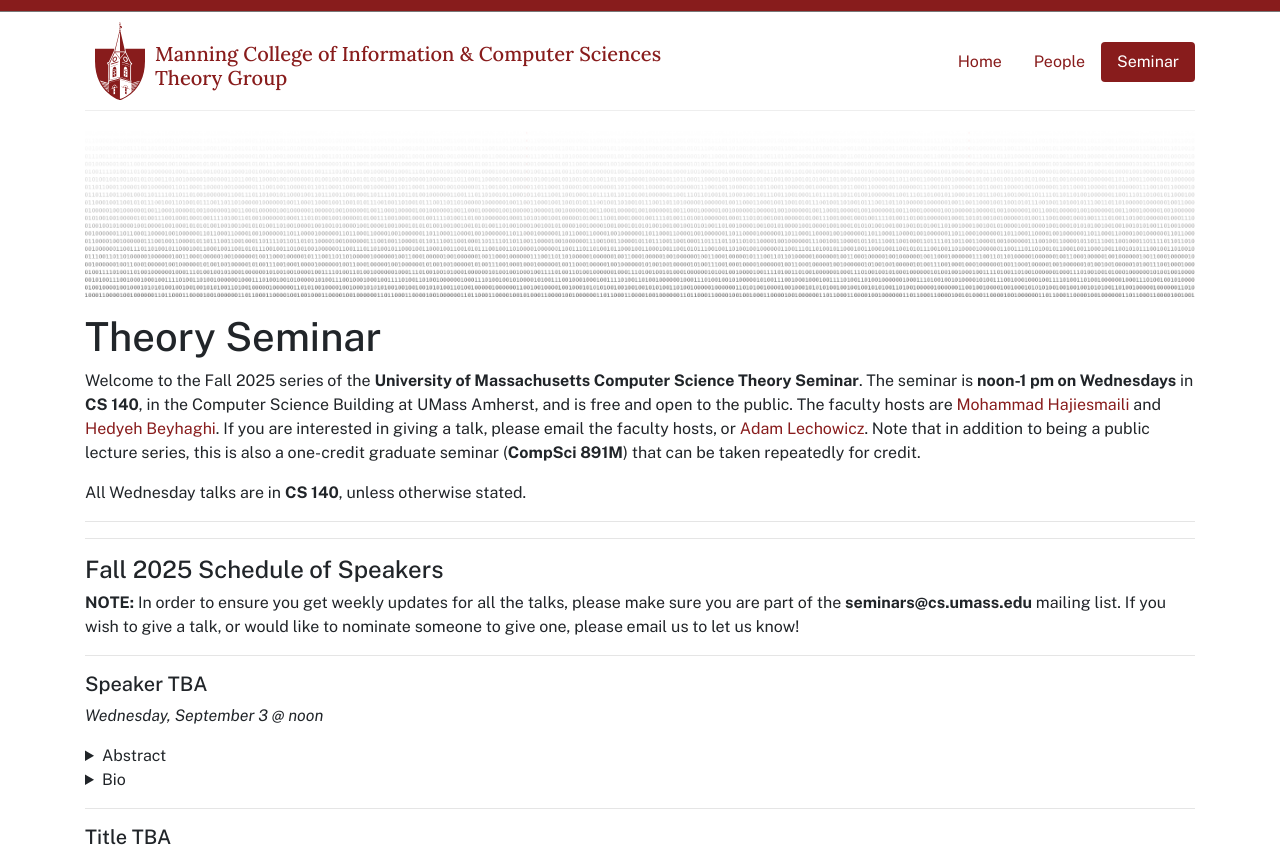
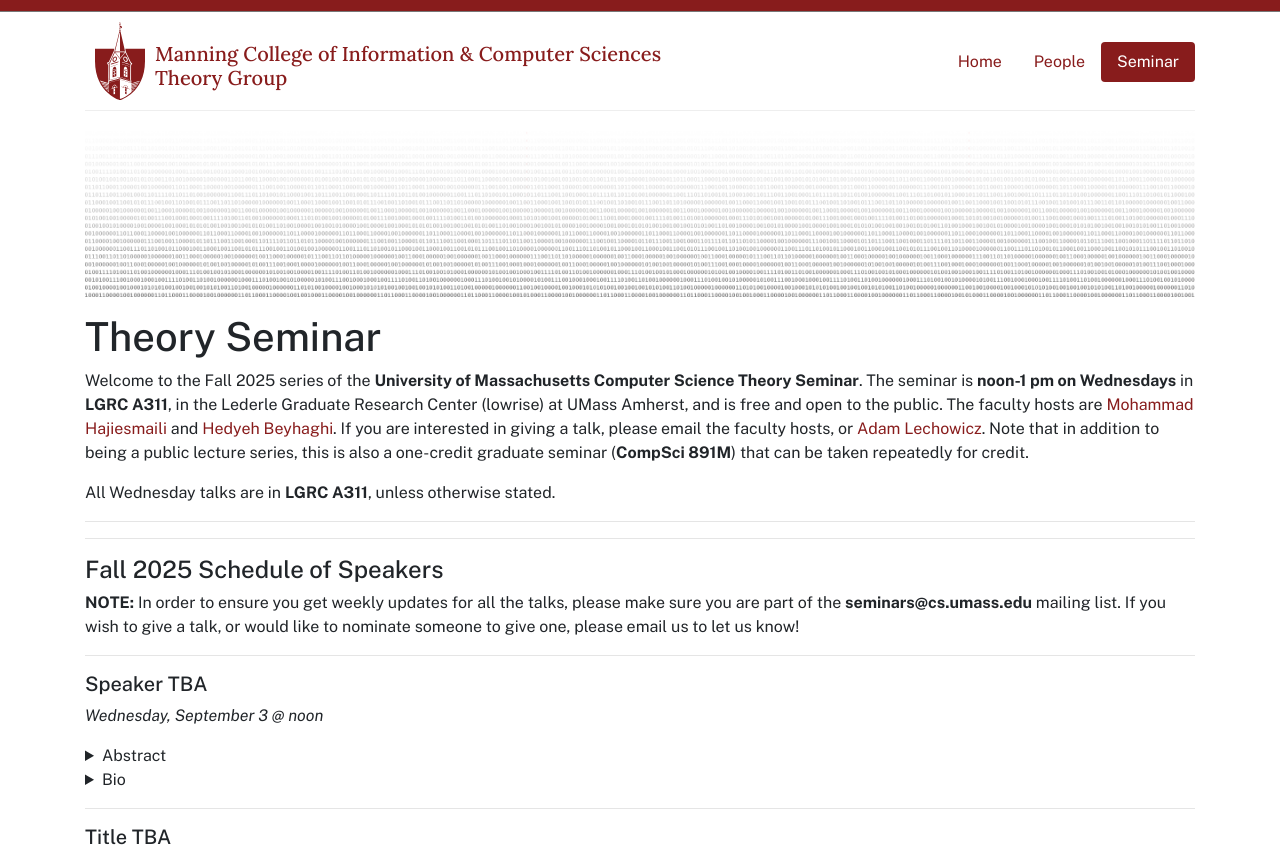
Before and after one commit to umass-theory/umass-theory.github.io, a Jekyll site: the page built from seminar.md, in a window 1280 px wide and 900 px high, cut to the strip 49-900 px from the top of the window. Built offline with Jekyll 4.4.1, drawn with Linux system fonts in a browser that asks for light colours.

Commit message:
Update seminar location from CS 140 to LGRC A311

```diff
--- a/seminar.md
+++ b/seminar.md
@@ -2,9 +2,9 @@
 layout: seminar
 title: Theory Seminar
 ---
-Welcome to the Fall 2025 series of the **University of Massachusetts Computer Science Theory Seminar**. The seminar is **noon-1 pm on Wednesdays** in **CS 140**, in the Computer Science Building at UMass Amherst, and is free and open to the public. The faculty hosts are [Mohammad Hajiesmaili](https://groups.cs.umass.edu/hajiesmaili/) and [Hedyeh Beyhaghi](https://hedyehbeyhaghi.github.io/). If you are interested in giving a talk, please email the faculty hosts, or [Adam Lechowicz](https://adamlechowicz.github.io/#contact). Note that in addition to being a public lecture series, this is also a one-credit graduate seminar (**CompSci 891M**) that can be taken repeatedly for credit.
+Welcome to the Fall 2025 series of the **University of Massachusetts Computer Science Theory Seminar**. The seminar is **noon-1 pm on Wednesdays** in **LGRC A311**, in the Lederle Graduate Research Center (lowrise) at UMass Amherst, and is free and open to the public. The faculty hosts are [Mohammad Hajiesmaili](https://groups.cs.umass.edu/hajiesmaili/) and [Hedyeh Beyhaghi](https://hedyehbeyhaghi.github.io/). If you are interested in giving a talk, please email the faculty hosts, or [Adam Lechowicz](https://adamlechowicz.github.io/#contact). Note that in addition to being a public lecture series, this is also a one-credit graduate seminar (**CompSci 891M**) that can be taken repeatedly for credit.
 
-All Wednesday talks are in **CS 140**, unless otherwise stated.
+All Wednesday talks are in **LGRC A311**, unless otherwise stated.
 
 <hr>
 
```
